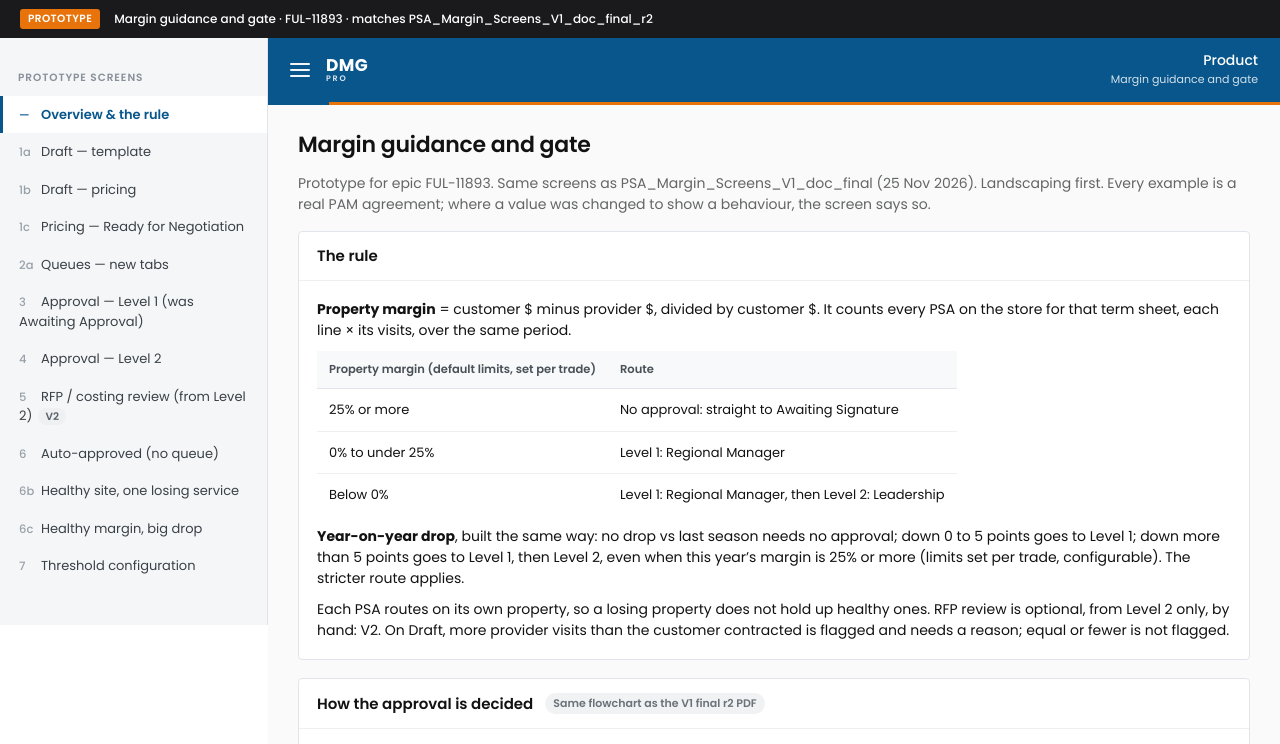
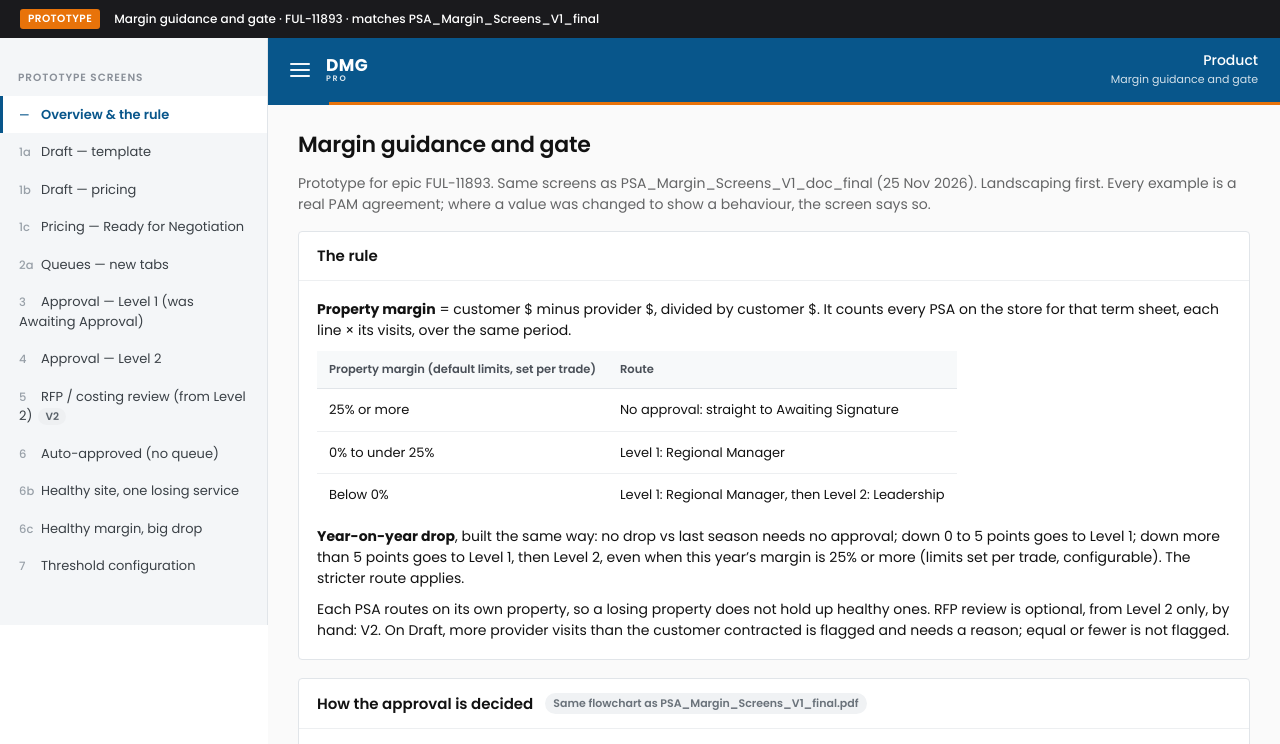
Before and after one commit to sonalThakur890/psa-margin-approval-gate-design, a plain HTML site: page PSA_Margin_Gate_Prototype.html in a window 1280 px wide. Shown: the top 744 px of the page. Drawn offline with Linux system fonts and the light colour scheme.

Commit message:
Point to PSA_Margin_Screens_V1_final.pdf
Co-Authored-By: Claude <noreply@anthropic.com>

```diff
--- a/PSA_Margin_Gate_Prototype.html
+++ b/PSA_Margin_Gate_Prototype.html
@@ -367,7 +367,7 @@ body.showly .lycard{display:block}
 
 <div class="proto-bar">
   <span class="pb-tag">Prototype</span>
-  <span class="pb-t">Margin guidance and gate &middot; FUL-11893 &middot; matches PSA_Margin_Screens_V1_doc_final_r2</span>
+  <span class="pb-t">Margin guidance and gate &middot; FUL-11893 &middot; matches PSA_Margin_Screens_V1_final</span>
 </div>
 
 <div class="layout">
@@ -418,7 +418,7 @@ body.showly .lycard{display:block}
           On Draft, more provider visits than the customer contracted is flagged and needs a reason; equal or fewer is not flagged.</p>
         </div>
       </div>
-      <div class="card" style="margin-top:16px"><div class="card-h"><h3>How the approval is decided</h3><span class="badge b-grey">Same flowchart as the V1 final r2 PDF</span></div><div class="card-b"><svg viewBox="0 0 1100 530" xmlns="http://www.w3.org/2000/svg" font-family="Poppins, sans-serif" style="width:100%;max-width:1100px">
+      <div class="card" style="margin-top:16px"><div class="card-h"><h3>How the approval is decided</h3><span class="badge b-grey">Same flowchart as PSA_Margin_Screens_V1_final.pdf</span></div><div class="card-b"><svg viewBox="0 0 1100 530" xmlns="http://www.w3.org/2000/svg" font-family="Poppins, sans-serif" style="width:100%;max-width:1100px">
 <defs><marker id="ga" viewBox="0 0 10 10" refX="9" refY="5" markerWidth="7" markerHeight="7" orient="auto"><path d="M0,0 L10,5 L0,10 z" fill="#5A626A"/></marker><marker id="go" viewBox="0 0 10 10" refX="9" refY="5" markerWidth="7" markerHeight="7" orient="auto"><path d="M0,0 L10,5 L0,10 z" fill="#E8590C"/></marker></defs>
 <text x="20" y="22" font-size="12" font-weight="600" fill="#8A4508" letter-spacing=".05em">RULE 1 &#183; MARGIN THIS YEAR</text>
 <rect x="20" y="40" width="230" height="150" rx="8" fill="#FFF4EA" stroke="#E8590C" stroke-width="1.5"/>
```
Also changed, not shown: index.html (+2 -2 lines).
